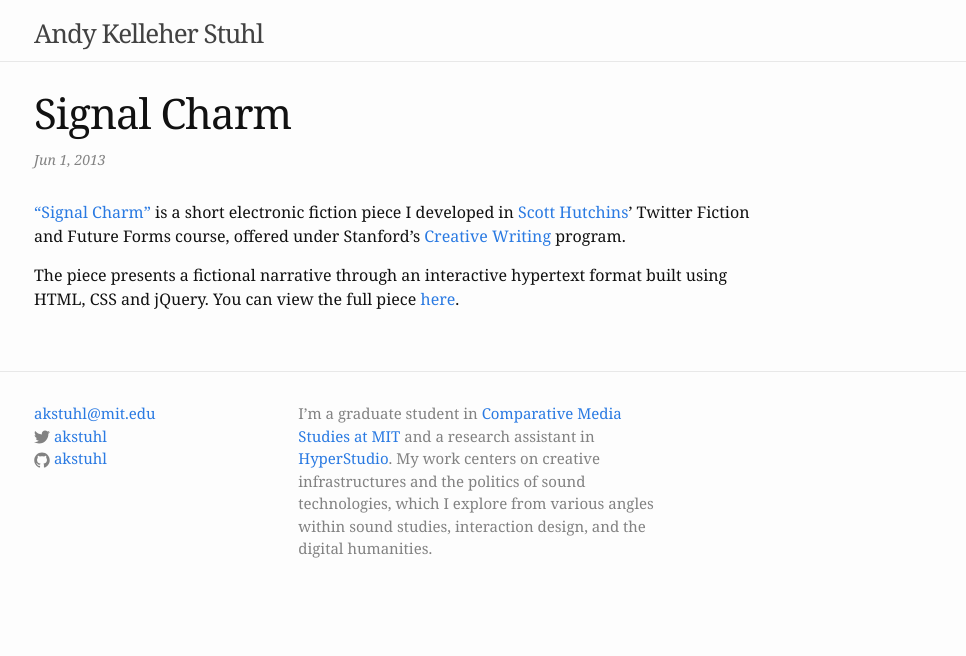
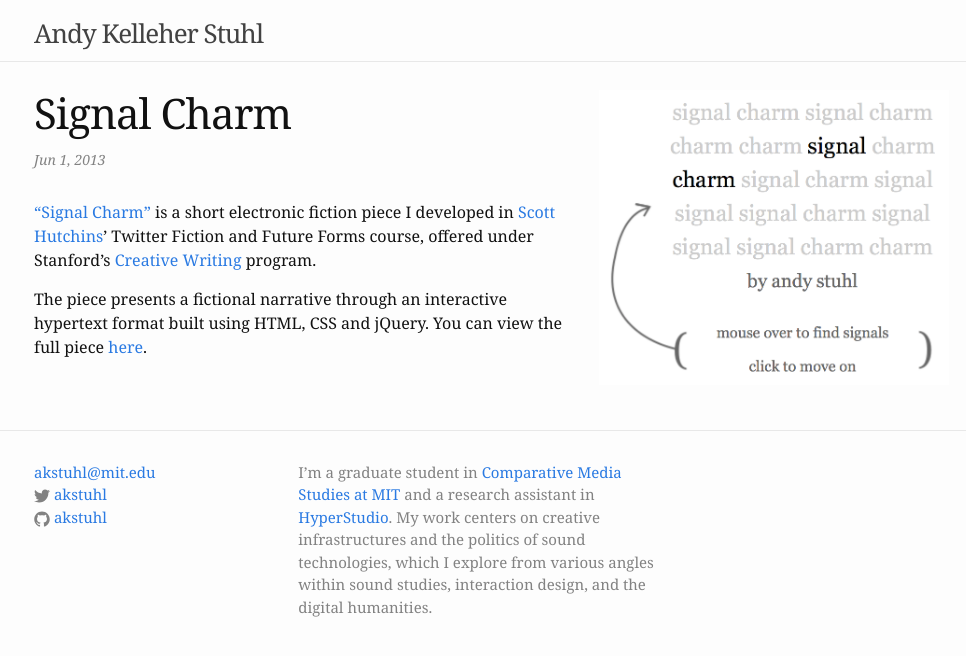
Before and after one commit to akstuhl/akstuhl.github.io, a Jekyll site: the page built from _posts/2013-06-01-signal-charm.markdown, in a window 1280 px wide. Shown: the top 656 px of the page, without its empty margins (236-1202 px from the left). Built offline with Jekyll 4.4.1, drawn with Linux system fonts in a browser that asks for light colours; nearby versions of some CDN libraries.

Commit message:
added photo

```diff
--- a/_posts/2013-06-01-signal-charm.markdown
+++ b/_posts/2013-06-01-signal-charm.markdown
@@ -5,6 +5,8 @@ date:   2013-06-01 17:15:12
 categories: other-work
 tagline: "electronic fiction"
 ---
+<a href="http://akstuhl.net/signalcharm/">![](/assets/signalcharm.png)</a>
+
 ["Signal Charm"](http://akstuhl.net/signalcharm/) is a short electronic fiction piece I developed in [Scott Hutchins](http://www.scotthutchins.com/)' Twitter Fiction and Future Forms course, offered under Stanford's [Creative Writing](http://creativewriting.stanford.edu/) program.
 
 The piece presents a fictional narrative through an interactive hypertext format built using HTML, CSS and jQuery. You can view the full piece [here](http://akstuhl.net/signalcharm/).
```
Also changed, not shown: assets/signalcharm.png (added).
